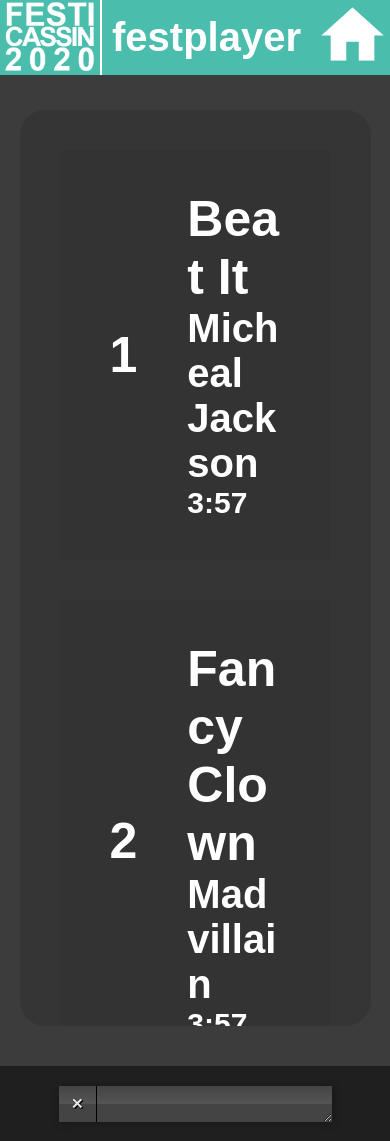
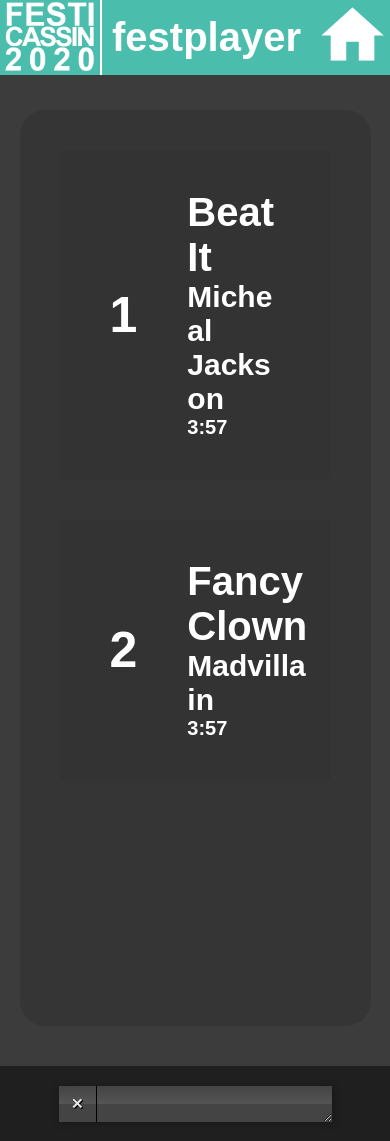
Before and after one commit to denisebitca/festplayer, a PHP site: page / in a window 390 px wide. Run offline with PHP 8.4, Linux system fonts and the light colour scheme.

Commit message:
changed .songinfo to fit on mobile

```diff
--- a/style.css
+++ b/style.css
@@ -84,8 +84,8 @@ html, body {
     margin-right: 100px;
 }
 .songinfo{
-text-overflow: ellipsis;
-word-break: break-all;
+/*text-overflow: ellipsis;
+word-break: break-all;*/
 padding-right: 100px;
 }
 .songinfo>h1{
@@ -110,9 +110,21 @@ margin-bottom: 40px !important
 		margin-right: 50px;
 	}
 	.songinfo{
-		text-overflow: ellipsis;
-		word-break: break-all;
+		/*text-overflow: ellipsis;
+		word-break: break-all;*/
 		padding-right: 50px;
+	}
+	.songname{
+		margin-top: 40px !important;
+		font-size:40px;
+	}
+	.songartist{
+		font-size:30px;
+		word-break: break-word;
+	}
+	.songduration{
+		font-size:20px;
+		margin-bottom: 40px !important
 	}
 }
 @media only screen and (max-width: 500px){
```
